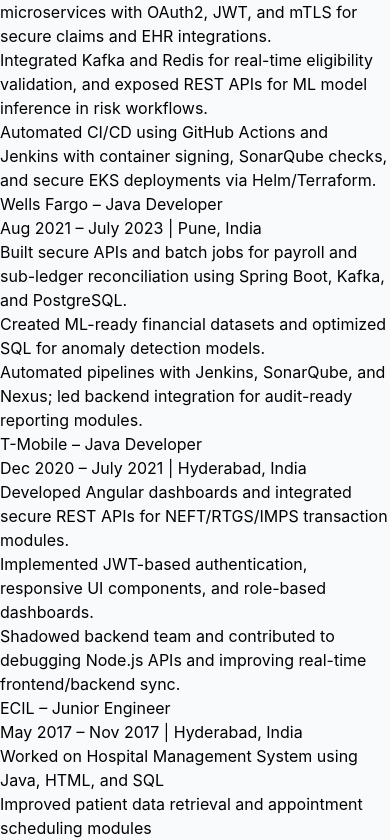
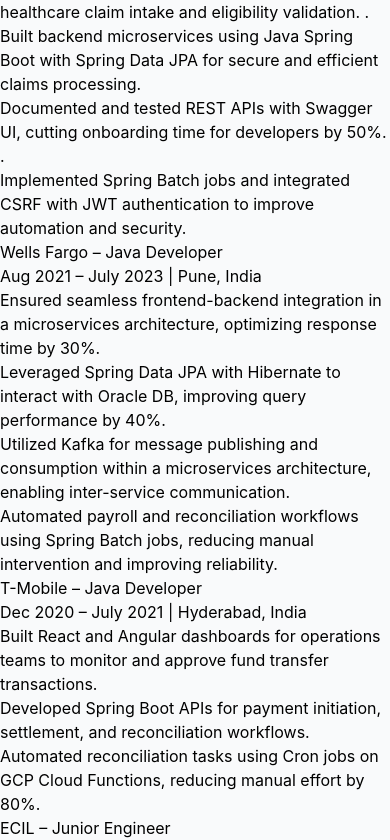
Before and after one commit to SaiDeepak8639/Saideepak_Portfolio, a React app: page / in a window 390 px wide. Shown: the part 2823-3663 px from the top of the page. Built offline with nearby package versions, Linux system fonts and the light colour scheme; the HTML template or start-up script is replaced by a standard one.

Commit message:
Updated portfolio design and mobile responsiveness

```diff
--- a/src/App.jsx
+++ b/src/App.jsx
@@ -149,9 +149,14 @@
             <h3 className="text-xl font-semibold">Centene Corporation – Full Stack Developer</h3>
             <p className="text-sm text-gray-300">Jan 2025 – Present | Irving, TX</p>
             <ul className="list-disc list-inside text-gray-200">
-              <li>Developed HIPAA-compliant Spring Boot microservices with OAuth2, JWT, and mTLS for secure claims and EHR integrations.</li>
-              <li>Integrated Kafka and Redis for real-time eligibility validation, and exposed REST APIs for ML model inference in risk workflows.</li>
-              <li>Automated CI/CD using GitHub Actions and Jenkins with container signing, SonarQube checks, and secure EKS deployments via Helm/Terraform.</li>
+            <li>Developed React and Angular portals for healthcare claim intake and eligibility validation.
+.</li>
+<li>Built backend microservices using Java Spring Boot with Spring Data JPA for secure and efficient claims processing.
+</li>
+<li>Documented and tested REST APIs with Swagger UI, cutting onboarding time for developers by 50%.
+.</li>
+<li>Implemented Spring Batch jobs and integrated CSRF with JWT authentication to improve automation and security.</li>
+
             </ul>
           </div>
 
@@ -160,9 +165,11 @@
             <h3 className="text-xl font-semibold">Wells Fargo – Java Developer</h3>
             <p className="text-sm text-gray-300">Aug 2021 – July 2023 | Pune, India</p>
             <ul className="list-disc list-inside text-gray-200">
-              <li>Built secure APIs and batch jobs for payroll and sub-ledger reconciliation using Spring Boot, Kafka, and PostgreSQL.</li>
-              <li>Created ML-ready financial datasets and optimized SQL for anomaly detection models.</li>
-             <li>Automated pipelines with Jenkins, SonarQube, and Nexus; led backend integration for audit-ready reporting modules.</li>
+              <li>Ensured seamless frontend-backend integration in a microservices architecture, optimizing response time by 30%.</li>
+              <li>Leveraged Spring Data JPA with Hibernate to interact with Oracle DB, improving query performance by 40%.</li>
+              <li>Utilized Kafka for message publishing and consumption within a microservices architecture, enabling inter-service communication.</li>
+              <li>Automated payroll and reconciliation workflows using Spring Batch jobs, reducing manual intervention and improving reliability.</li>
+
             </ul>
           </div>
 
@@ -171,9 +178,9 @@
             <h3 className="text-xl font-semibold">T-Mobile – Java Developer</h3>
             <p className="text-sm text-gray-300">Dec 2020 – July 2021 | Hyderabad, India</p>
             <ul className="list-disc list-inside text-gray-200">
-              <li>Developed Angular dashboards and integrated secure REST APIs for NEFT/RTGS/IMPS transaction modules.</li>
-              <li>Implemented JWT-based authentication, responsive UI components, and role-based dashboards.</li>
-              <li>Shadowed backend team and contributed to debugging Node.js APIs and improving real-time frontend/backend sync.</li>
+              <li>Built React and Angular dashboards for operations teams to monitor and approve fund transfer transactions.</li>
+              <li>Developed Spring Boot APIs for payment initiation, settlement, and reconciliation workflows.</li>
+              <li>Automated reconciliation tasks using Cron jobs on GCP Cloud Functions, reducing manual effort by 80%.</li>
             </ul>
           </div>
 
@@ -182,9 +189,9 @@
             <h3 className="text-xl font-semibold">ECIL – Junior Engineer</h3>
             <p className="text-sm text-gray-300">May 2017 – Nov 2017 | Hyderabad, India</p>
             <ul className="list-disc list-inside text-gray-200">
-              <li>Worked on Hospital Management System using Java, HTML, and SQL</li>
-              <li>Improved patient data retrieval and appointment scheduling modules</li>
-              <li>Coordinated with cross-functional teams in an agile environment</li>
+              <li>Worked on Appworks, an enterprise content management platform in a Hub-supplier SCM model, enabling intelligent document workflows through Business Process Management (BPM).</li>
+              <li>Worked closely on developing and maintaining REST APIs and executed bug fixes and code enhancements to improve system efficiency and reliability.</li>
+              <li>Developed lightweight REST services using Node.js and Express.js to integrate with enterprise systems and enable data exchange.</li>
             </ul>
           </div>
         </div>
```
